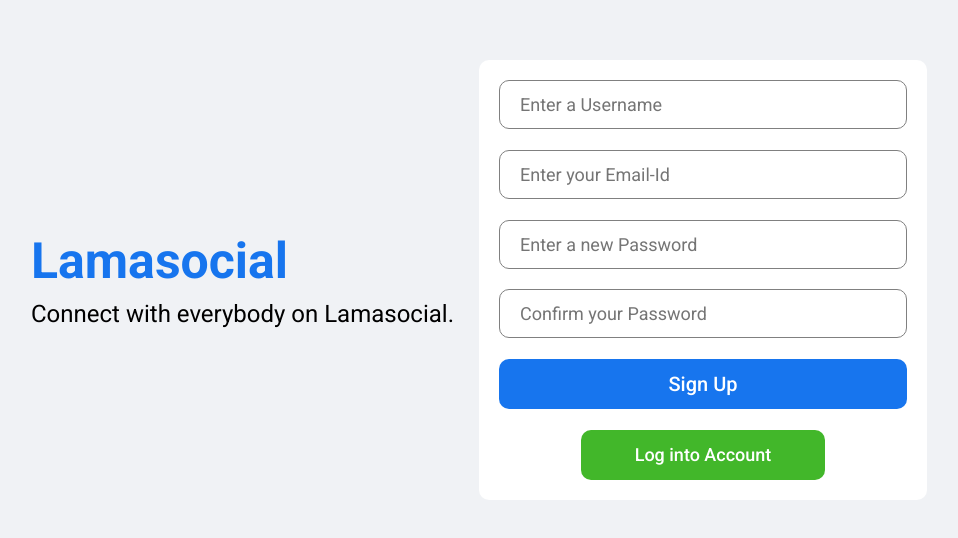
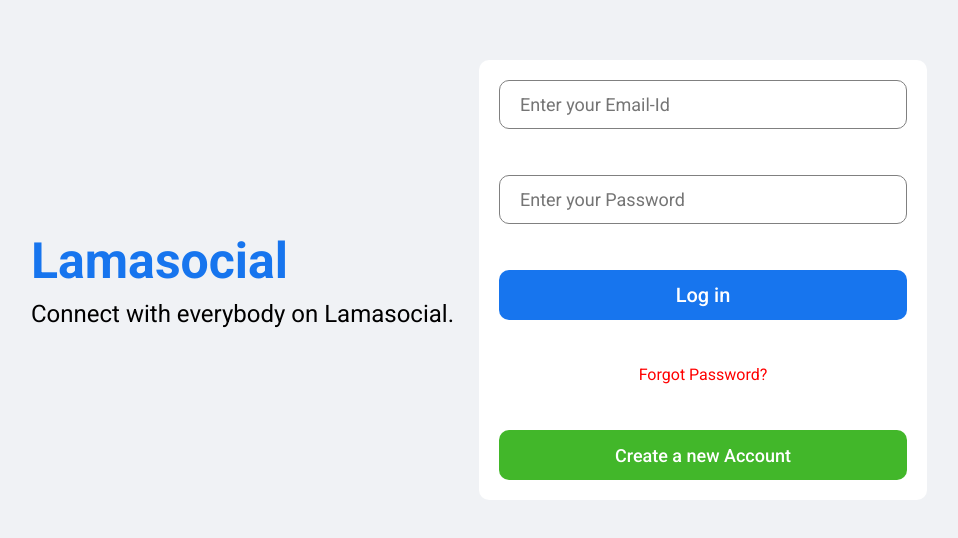
Before and after one commit to subhasis4502/Web-Projects, a React (Create React App) app in the folder Social Media/mern social/client/: page / in a window 1280 px wide. Shown: the part 120-658 px from the top of the page, without its empty margins (161-1119 px from the left). Built offline with nearby package versions, Linux system fonts and the light colour scheme.

Commit message:
login-register glitch fixed

```diff
--- a/Social Media/mern social/client/src/App.js
+++ b/Social Media/mern social/client/src/App.js
@@ -19,7 +19,7 @@ function App() {
     <Router>
       <Switch>
         <Route exact path="/">
-          {user ? <Home /> : <Register />}
+          {user ? <Home /> : <Login />}
         </Route>
         <Route path="/login">{user ? <Redirect to="/" /> : <Login />}</Route>
         <Route path="/register">
--- a/Social Media/mern social/client/src/pages/login/Login.jsx
+++ b/Social Media/mern social/client/src/pages/login/Login.jsx
@@ -3,6 +3,7 @@ import "./login.css";
 import { loginCall } from "../../apiCalls";
 import { AuthContext } from "../../context/AuthContext";
 import { CircularProgress } from "@material-ui/core";
+import { Link } from "react-router-dom";
 
 export default function Login() {
   const email = useRef();
@@ -51,6 +52,7 @@ export default function Login() {
               )}
             </button>
             <span className="loginForgot">Forgot Password?</span>
+            <Link to="/register" >
               <button className="loginRegisterButton">
                 {isFetching ? (
                   <CircularProgress color="white" size="20px" />
@@ -58,6 +60,7 @@ export default function Login() {
                   "Create a new Account"
                 )}
               </button>
+            </Link>
           </form>
         </div>
       </div>
--- a/Social Media/mern social/client/src/pages/login/login.css
+++ b/Social Media/mern social/client/src/pages/login/login.css
@@ -79,7 +79,7 @@
   }
 
   .loginRegisterButton{
-      width: 60%;
+      width: 100%;
       align-self: center;
       height: 50px;
       border-radius: 10px;
--- a/Social Media/mern social/client/src/pages/register/Register.jsx
+++ b/Social Media/mern social/client/src/pages/register/Register.jsx
@@ -1,6 +1,7 @@
 import axios from "axios";
 import { useRef } from "react";
 import { useHistory } from "react-router";
+import { Link } from "react-router-dom";
 import "./register.css";
 
 export default function Register() {
@@ -72,7 +73,9 @@ export default function Register() {
             <button className="loginButton" type="submit">
               Sign Up
             </button>
-            <button className="loginRegisterButton">Log into Account</button>
+            <Link to="/login">
+              <button className="loginRegisterButton">Log into Account</button>
+            </Link>
           </form>
         </div>
       </div>
--- a/Social Media/mern social/client/src/pages/register/register.css
+++ b/Social Media/mern social/client/src/pages/register/register.css
@@ -72,7 +72,7 @@
 }
 
 .loginRegisterButton {
-  width: 60%;
+  width: 100%;
   align-self: center;
   height: 50px;
   border-radius: 10px;
```
Lines whose indentation alone changed are shown as unchanged.
